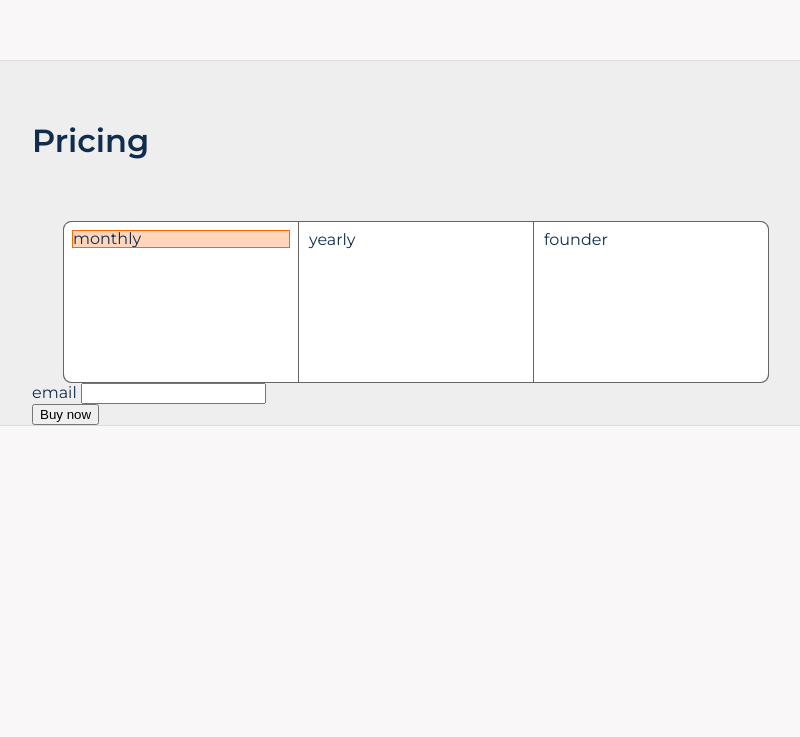
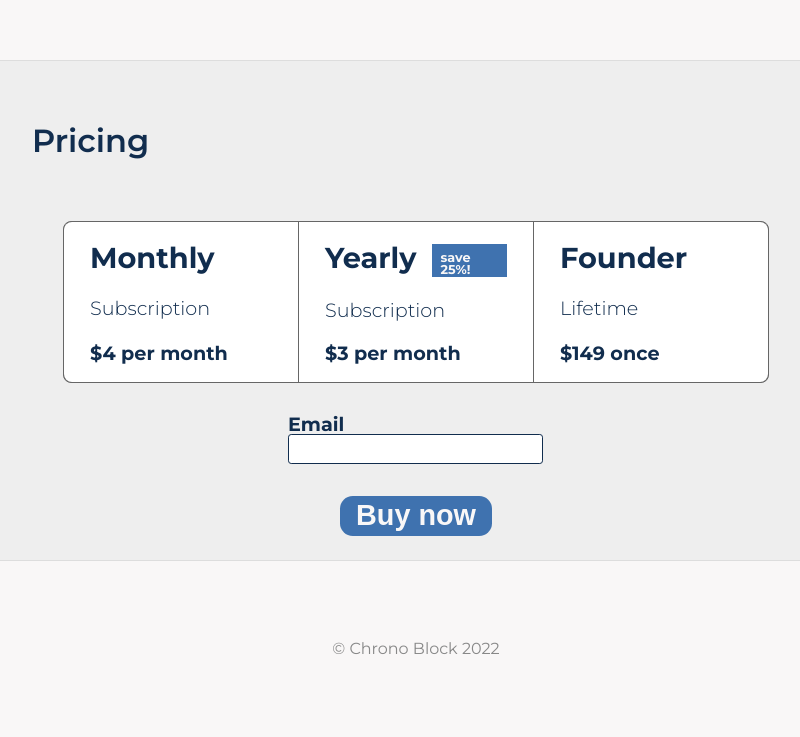
Before and after one commit to superspike7/avion-product-landing-page, a plain HTML site: page index.html in a window 1280 px wide. Shown: the part 2822-3559 px from the top of the page, without its empty margins (224-1024 px from the left). Before the commit the page ends 3248 px from the top, so only its background shows below. Drawn offline with Linux system fonts and the light colour scheme; grey boxes are pictures that could not be loaded; a script that the page names is missing.

Commit message:
finish product landing page

```diff
--- a/css/style.scss
+++ b/css/style.scss
@@ -221,12 +221,84 @@ header {
       /* DIV STYLES */
       cursor: pointer;
       border: 2px solid transparent;
+      height: 100%;
+      display: flex;
+      flex-direction: column;
+      justify-content: space-around;
+      padding: 0 1rem;
+
+      h3 {
+        font-weight: bold;
+        font-size: 1.8rem;
+        display: inline-flex;
+
+        span {
+          font-size: 0.8rem;
+          padding: 0 0.5rem;
+          padding-top: 0.5rem;
+          background: $medium;
+          color: $bg-color;
+          margin-left: 1rem;
+        }
+      }
+
+      h5 {
+        font-weight: 300;
+        font-size: 1.2rem;
+      }
+
+      p {
+        font-weight: 700;
+        font-size: 1.2rem;
+      }
     }
 
     .labl > input:checked + div {
       /* (RADIO CHECKED) DIV STYLES */
-      background-color: #ffd6bb;
-      border: 1px solid #ff6600;
+      background-color: $light;
+      border: 1px solid $dark;
+      border-radius: 1rem;
+    }
+  }
+
+  .email {
+    width: 20vw;
+    margin: 2rem auto;
+    font-size: 1.2rem;
+
+    label {
+      font-weight: 700;
+    }
+
+    input {
+      font-size: 1.2rem;
+      padding: 0.2rem;
+      border-radius: 0.2rem;
+      border: 1px solid $dark;
     }
   }
 }
+
+form > button {
+  margin: 0 auto;
+  display: block;
+  font-size: 1.8rem;
+  font-weight: bold;
+  background: $medium;
+  color: $bg-color;
+  border-radius: 0.8rem;
+  padding: 0.2rem 1rem;
+  cursor: pointer;
+  margin-bottom: 1.5rem;
+  border: none;
+
+  &:hover {
+    background: $dark;
+  }
+}
+
+#footer {
+  color: #888;
+  text-align: center;
+  padding: 5rem 0;
+}
--- a/index.html
+++ b/index.html
@@ -121,25 +121,32 @@
         <form action="#pricing">
           <div class="radio">
             <label class="labl">
-              <input
-                type="radio"
-                name="price"
-                value="montly"
-                checked="checked"
-              />
-              <div>monthly</div>
+              <input type="radio" name="price" value="montly" />
+              <div>
+                <h3>Monthly</h3>
+                <h5>Subscription</h5>
+                <p>$4 per month</p>
+              </div>
             </label>
             <label class="labl">
               <input type="radio" name="price" value="yearly" />
-              <div>yearly</div>
+              <div>
+                <h3>Yearly <span>save 25%!</span></h3>
+                <h5>Subscription</h5>
+                <p>$3 per month</p>
+              </div>
             </label>
             <label class="labl">
               <input type="radio" name="price" value="founder" />
-              <div>founder</div>
+              <div>
+                <h3>Founder</h3>
+                <h5>Lifetime</h5>
+                <p>$149 once</p>
+              </div>
             </label>
           </div>
-          <div>
-            <label for="email">email</label>
+          <div class="email">
+            <label for="email">Email</label>
             <input type="email" name="email" value="" />
           </div>
           <button type="submit">Buy now</button>
@@ -147,6 +154,8 @@
       </div>
     </section>
 
+    <section id="footer">© Chrono Block 2022</section>
+
     <script src="index.js"></script>
   </body>
 </html>
```
Also changed, not shown: css/style.css, 1 other file.
